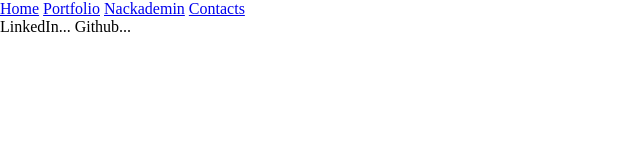
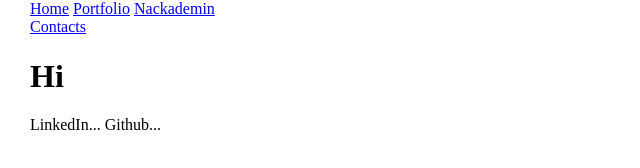
Before and after one commit to NiklasSod/NiklasSod.github.io, a plain HTML site: page index.html in a window 1280 px wide. Shown: the whole page, without its empty margins (0-640 px from the left). Drawn offline with Linux system fonts and the light colour scheme.

Commit message:
building structure

```diff
--- a/css/main.scss
+++ b/css/main.scss
@@ -0,0 +1,17 @@
+.grid {
+    display: grid;
+    grid-template-columns: repeat(5, 1fr);
+    gap: 20px;
+    padding: 0 30px;
+    grid-template-areas: ". content content content .";
+}
+
+,content {
+    grid-area: content;
+    max-width: 1200px;
+    width: 100%;
+}
+
+.main {
+    justify-content: center;
+}
--- a/index.html
+++ b/index.html
@@ -8,6 +8,8 @@
     <link rel="stylesheet" href="./css/main.css">
 </head>
 <body>
+    <div class="grid">
+        <div class="content">
             <nav class="nav">
                 <span tabindex="1" class="active"><a href="index.html">Home</a></span>
                 <span tabindex="2"><a href="html/portfolio.html">Portfolio</a></span>
@@ -15,11 +17,15 @@
                 <span tabindex="4"><a href="html/contacts.html">Contacts</a></span>
             </nav>
 
-    <main class="main"></main>
+            <main class="main">
+                <h1>Hi</h1>
+            </main>
 
             <footer class="footer">
                 LinkedIn...
                 Github...
             </footer>
+        </div>
+    </div>
 </body>
 </html>
```
Also changed, not shown: css/main.css, 1 other file. Lines whose indentation alone changed are shown as unchanged.
